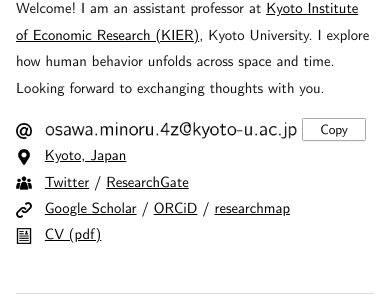
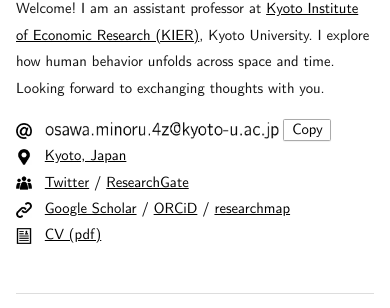
Before and after one commit to mino-osawa/mino-osawa.github.io, a Jekyll site: the page built from index.markdown, in a window 390 px wide. Shown: the part 463-771 px from the top of the page. Built offline with Jekyll 4.4.1, drawn with Linux system fonts in a browser that asks for light colours; some web fonts are replaced.

Commit message:
minor fix

```diff
--- a/_includes/profile.html
+++ b/_includes/profile.html
@@ -6,7 +6,7 @@
         <h1>Minoru OSAWA</h1>
         <p>Welcome! I am an assistant professor at <a href="https://www.kier.kyoto-u.ac.jp/en/">Kyoto Institute of Economic Research (KIER)</a>, Kyoto University. I explore how human behavior unfolds across space and time. Looking forward to exchanging thoughts with you.</p>
         <ul class="info">
-        <li class="em"><img src="/assets/img/em.png" style="height:1.1rem; vertical-align: middle;"> <button id="cpem" class="em-button" type="button">Copy</button><noscript>This site requires JavaScript.</noscript></li>
+        <li class="em"><img src="/assets/img/em.png" id="em-img"> <button id="cpem" class="em-button" type="button">Copy</button><noscript>This site requires JavaScript.</noscript></li>
         <li class="loc"><a href="https://maps.app.goo.gl/E2Qxmj5z11s1J57G9">Kyoto, Japan</a></li>
         <li class="twt"><a href="https://twitter.com/minoru_osawa">Twitter</a> / <a href="https://www.researchgate.net/profile/Minoru-Osawa">ResearchGate</a></li>
         <li class="lnks"><a href="https://scholar.google.co.jp/citations?user=qKxF-dkAAAAJ">Google Scholar</a> / <a href="https://orcid.org/0000-0001-9067-5375">ORCiD</a> /  <a href="https://researchmap.jp/minoru_osawa">researchmap</a></li>
--- a/_sass/components/_profile.scss
+++ b/_sass/components/_profile.scss
@@ -57,6 +57,12 @@
   }
 }
 
+#em-img {
+    display: inline-block;
+    height: $FSize-3;
+    vertical-align: middle;
+}
+
 .info {
   list-style: none;
   padding-left: 0rem;
@@ -71,8 +77,9 @@
   }
 
   .em-button {
-    padding: .1rem .5rem;
-    width: 4rem;
+    padding: 0 .2rem;
+    width: 3rem;
+    font-size: $FSize-1;
     text-align:center;
     background: #fff;
     border-radius: .1rem;
--- a/_sass/settings/_typography.scss
+++ b/_sass/settings/_typography.scss
@@ -2,3 +2,4 @@
 
 $FSize-1: clamp(0.9rem, calc(0.829rem + 0.36vw), 1rem);
 $FSize-2: clamp(0.8rem, calc(0.6718rem + 0.6838vw), 1rem);
+$FSize-3: clamp(1rem, calc(0.9359rem + 0.3419vw), 1.1rem);;
```
